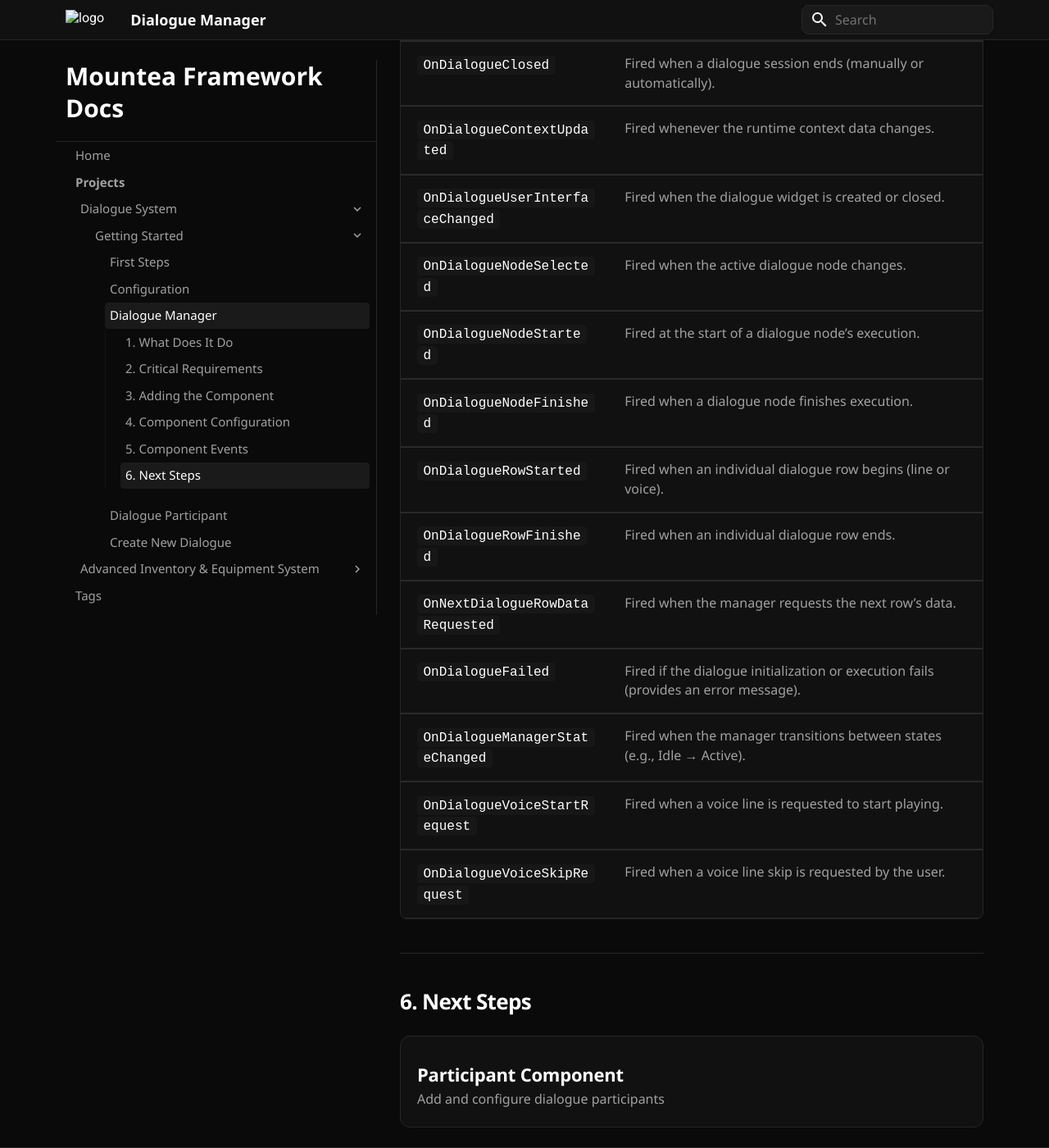
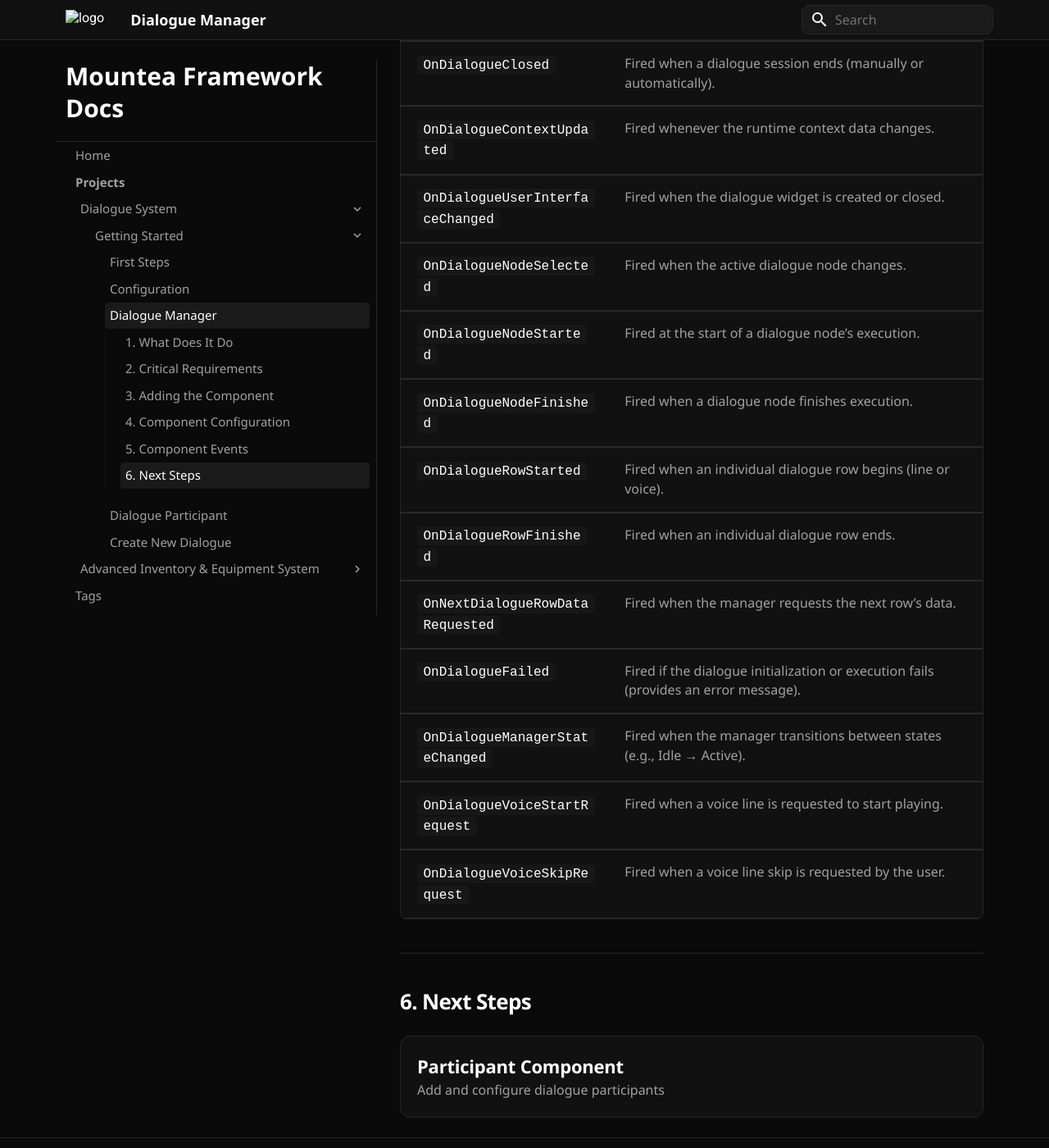
Before and after one commit to Mountea-Framework/MounteaFrameworkWebsite, an MkDocs documentation site: the page built from docs_src/DialogueSystem/GettingStarted/SetupDialogueManager.md, in a window 1280 px wide and 1400 px high, scrolled down 2851 px. Shown: the whole window at 82% size. Built offline with MkDocs 1.6.1 and Material for MkDocs 9.7.7, drawn with Linux system fonts in a browser that asks for light colours; old or Windows-style settings are respelled for this version of MkDocs.

Commit message:
Update card and heading styles in custom.css
Added width property to .card elements, included .card.createDialogueAsset::before in pseudo-element styling, and set margin to 0 for card titles and related elements to improve layout consistency.

```diff
--- a/docs_src/stylesheets/custom.css
+++ b/docs_src/stylesheets/custom.css
@@ -344,6 +344,7 @@
 	border-radius: 0.4rem !important;
 	min-height: 6rem !important;
 	margin: 0.8rem 0 !important;
+	width: 100% !important;
 }
 
 .admonition p:not(.admonition-title) {
@@ -440,6 +441,7 @@
 	opacity: 0.5;
 }
 
+.card.createDialogueAsset::before,
 .card.participantComponent::before,
 .card.setupDialogueManager::before,
 .card.configuration::before {
@@ -458,6 +460,11 @@
 	margin-bottom: 0.75rem;
 	color: var(--prose-text-high);
 	font-family: var(--font-system);
+	margin: 0 !important;
+}
+
+:is(h1, h2, h3, h4, h5, h6).card-title {
+  margin: 0 !important;
 }
 
 .card-description {
```
